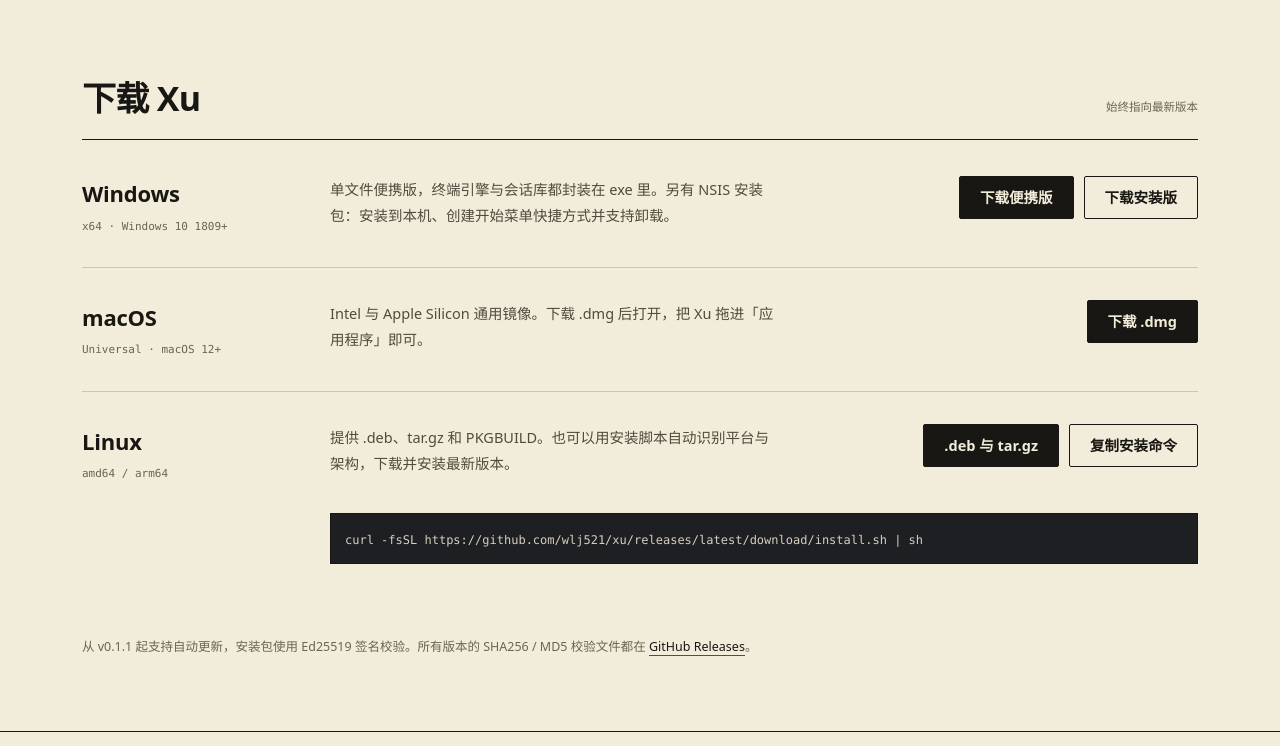
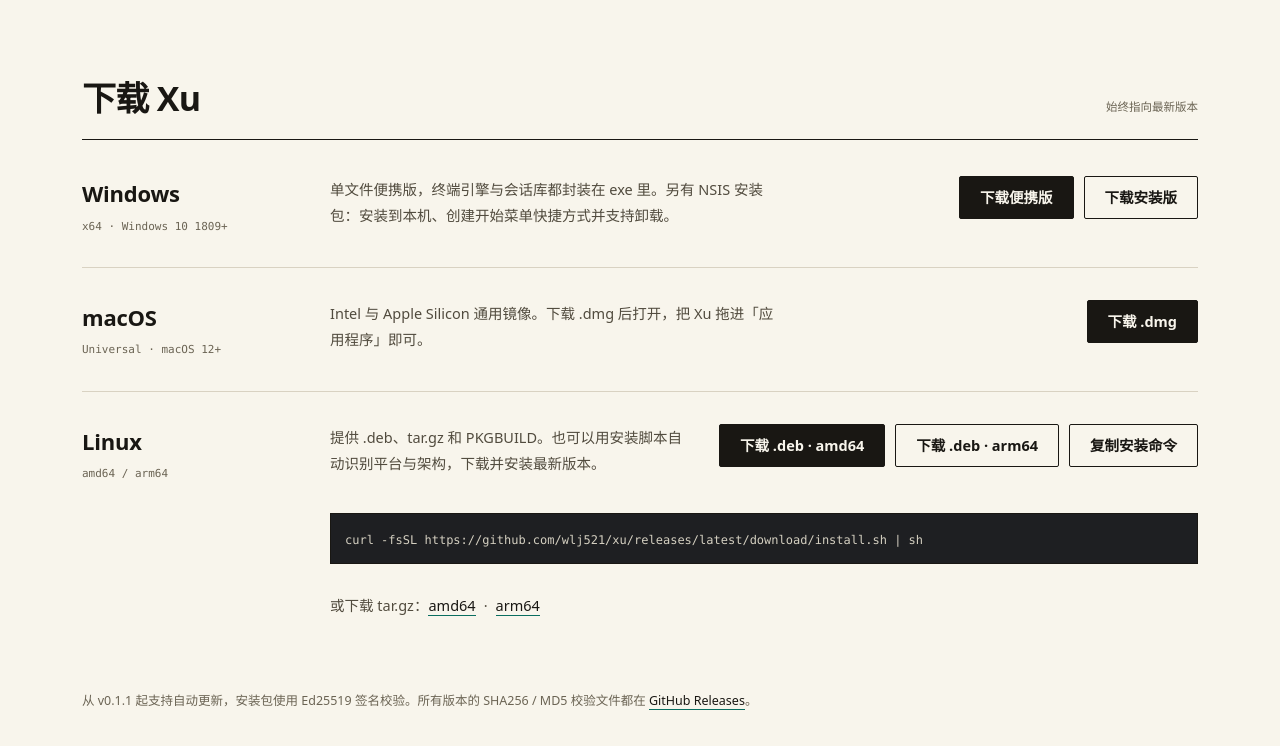
Before and after one commit to wlj521/xu, a plain HTML site: page website/index.html in a window 1280 px wide. Shown: the part 2000-2746 px from the top of the page. Drawn offline with Linux system fonts and the light colour scheme.

Commit message:
feat: macOS 与 Linux 提供直接下载并调淡背景色
- macOS .dmg、Linux .deb（amd64 / arm64）与 tar.gz 改为固定文件名直链
- 发布流程同步输出这些固定文件名，已为 v0.3.2 补传资源
- 页面背景调整为更浅的米白纸色

Co-Authored-By: Claude Code <noreply@anthropic.com>

```diff
--- a/website/index.html
+++ b/website/index.html
@@ -5,7 +5,7 @@
 <meta name="viewport" content="width=device-width, initial-scale=1">
 <title>Xu — 原生 SSH 工作台</title>
 <meta name="description" content="多标签终端、SFTP 文件、实时监控、端口转发与批量命令，一个原生的跨平台 SSH 工作台。Windows、macOS、Linux，不使用 WebView。">
-<meta name="theme-color" content="#F2ECDB">
+<meta name="theme-color" content="#F8F5EC">
 <meta property="og:title" content="Xu — 原生 SSH 工作台">
 <meta property="og:description" content="多标签终端、SFTP 文件、实时监控、端口转发与批量命令，都在一个原生窗口里。">
 <meta property="og:type" content="website">
@@ -160,7 +160,7 @@
       </div>
       <p>Intel 与 Apple Silicon 通用镜像。下载 .dmg 后打开，把 Xu 拖进「应用程序」即可。</p>
       <div class="platform-actions">
-        <a class="btn btn-primary" href="https://github.com/wlj521/xu/releases/latest">下载 .dmg</a>
+        <a class="btn btn-primary" href="https://github.com/wlj521/xu/releases/latest/download/xu-darwin-universal.dmg">下载 .dmg</a>
       </div>
     </article>
 
@@ -171,12 +171,14 @@
       </div>
       <p>提供 .deb、tar.gz 和 PKGBUILD。也可以用安装脚本自动识别平台与架构，下载并安装最新版本。</p>
       <div class="platform-actions">
-        <a class="btn btn-primary" href="https://github.com/wlj521/xu/releases/latest">.deb 与 tar.gz</a>
+        <a class="btn btn-primary" href="https://github.com/wlj521/xu/releases/latest/download/xu-linux-amd64.deb">下载 .deb · amd64</a>
+        <a class="btn btn-ghost" href="https://github.com/wlj521/xu/releases/latest/download/xu-linux-arm64.deb">下载 .deb · arm64</a>
         <button class="btn btn-ghost copy-btn" type="button" data-copy="curl -fsSL https://github.com/wlj521/xu/releases/latest/download/install.sh | sh">复制安装命令</button>
       </div>
       <div class="command">
         <code>curl -fsSL https://<wbr>github.com/<wbr>wlj521/<wbr>xu/<wbr>releases/<wbr>latest/<wbr>download/<wbr>install.sh | sh</code>
       </div>
+      <p class="alt-links">或下载 tar.gz：<a href="https://github.com/wlj521/xu/releases/latest/download/xu-linux-amd64.tar.gz">amd64</a><span>·</span><a href="https://github.com/wlj521/xu/releases/latest/download/xu-linux-arm64.tar.gz">arm64</a></p>
     </article>
 
     <p class="footnote">从 v0.1.1 起支持自动更新，安装包使用 Ed25519 签名校验。所有版本的 SHA256 / MD5 校验文件都在 <a href="https://github.com/wlj521/xu/releases" rel="noopener">GitHub Releases</a>。</p>
--- a/website/styles.css
+++ b/website/styles.css
@@ -1,13 +1,13 @@
 :root {
-  --paper: #f2ecdb;
-  --paper-deep: #e8dfc8;
+  --paper: #f8f5ec;
+  --paper-deep: #ede7d9;
   --ink: #191713;
   --ink-soft: #514b3e;
   --muted: #6b6454;
   --mint: #14c8ad;
   --mint-ink: #0a6e60;
   --charcoal: #1e1f22;
-  --line: #cfc5ac;
+  --line: #d9d2c2;
   --sans: "PingFang SC", "Hiragino Sans GB", "Microsoft YaHei", "Noto Sans SC", "Source Han Sans SC", system-ui, -apple-system, "Segoe UI", sans-serif;
   --mono: "Cascadia Code", "Cascadia Mono", "SFMono-Regular", "JetBrains Mono", Consolas, "Liberation Mono", monospace;
 }
@@ -89,6 +89,7 @@ a {
 .brand img {
   display: block;
   border-radius: 5px;
+  box-shadow: 0 0 0 1px rgba(25, 23, 19, 0.09);
 }
 
 .brand-name {
@@ -569,6 +570,26 @@ h1 .line {
   white-space: nowrap;
 }
 
+.alt-links {
+  grid-column: 2 / -1;
+  margin: 14px 0 0;
+  font-size: 12.5px;
+  color: var(--muted);
+}
+
+.alt-links a {
+  color: var(--ink);
+  border-bottom: 1px solid var(--mint-ink);
+}
+
+.alt-links a:hover {
+  color: var(--mint-ink);
+}
+
+.alt-links span {
+  margin: 0 8px;
+}
+
 .footnote {
   margin: 40px 0 0;
   font-size: 12.5px;
@@ -611,6 +632,7 @@ h1 .line {
 .footer-brand img {
   display: block;
   border-radius: 4px;
+  box-shadow: 0 0 0 1px rgba(25, 23, 19, 0.09);
 }
 
 .footer-brand .brand-name {
@@ -789,6 +811,10 @@ h1 .line {
     white-space: normal;
   }
 
+  .alt-links {
+    grid-column: 1 / -1;
+  }
+
   .footer-inner {
     align-items: flex-start;
   }
```
Also changed, not shown: 1 other file.
